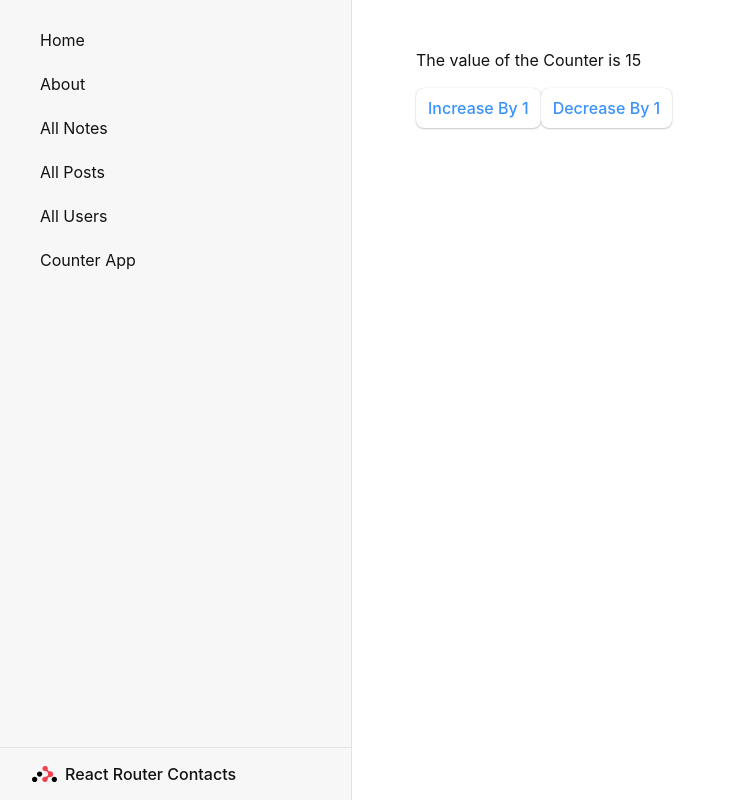
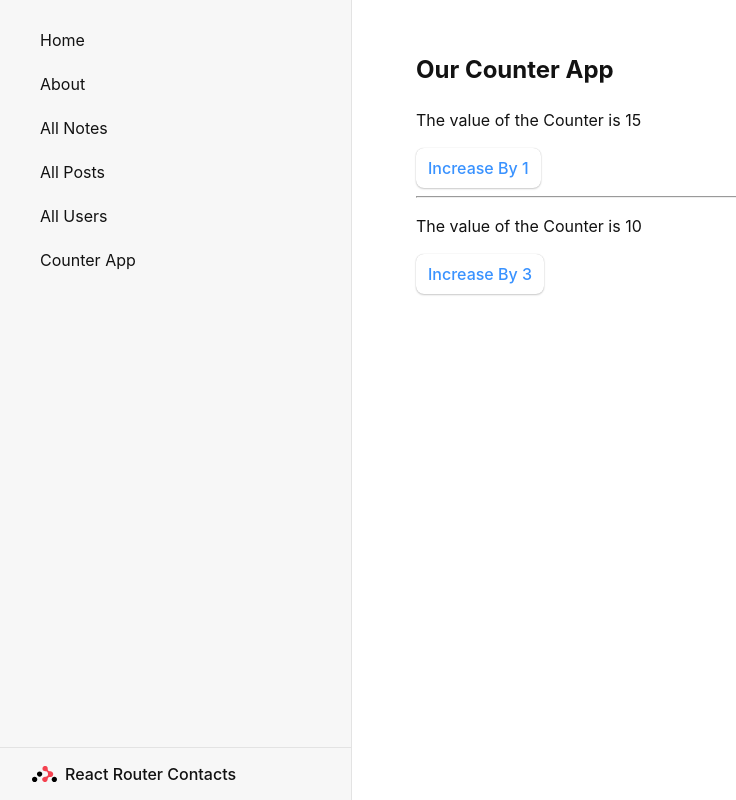
Before and after one commit to asiefmahir/video-lecture-codebase, a React (Create React App) app: page /counter-app in a window 1280 px wide. Shown: the whole page, without its empty margins (0-736 px from the left). Built offline with nearby package versions, Linux system fonts and the light colour scheme.

Commit message:
feat: Learn about the memo function and its use-cases in React

```diff
--- /dev/null
+++ b/src/components/CounterAppTitle.jsx
@@ -0,0 +1,8 @@
+import { memo } from "react";
+
+const CounterAppTitle = memo(({ value }) => {
+	console.log("I am CounterAppTitle");
+	return <p>The value of the Counter is {value}</p>;
+});
+
+export default CounterAppTitle;
--- /dev/null
+++ b/src/components/Title.jsx
@@ -0,0 +1,8 @@
+import { memo } from "react";
+
+const Title = memo(() => {
+	console.log("I am Title");
+	return <h2>Our Counter App</h2>;
+});
+
+export default Title;
--- a/src/pages/CounterApp.jsx
+++ b/src/pages/CounterApp.jsx
@@ -1,12 +1,32 @@
-import { useCounter } from "../hooks/useCounter";
+import { useState } from "react";
+import Title from "../components/Title";
+import CounterAppTitle from "../components/CounterAppTitle";
 
 const CounterApp = () => {
-	const { counter, increaseHandler, decreaseHandler } = useCounter();
+	console.log("I am Counter App");
+	const [counter, setCounter] = useState(15);
+	const [counter2, setCounter2] = useState(10);
+
+	const increaseHandler = () => {
+		setCounter(counter + 1);
+	};
+
+	const increaseHandler2 = () => {
+		setCounter2(counter2 + 3);
+	};
+
 	return (
 		<div>
-			<p>The value of the Counter is {counter}</p>
-			<button onClick={increaseHandler}>Increase By 1</button>
-			<button onClick={decreaseHandler}>Decrease By 1</button>
+			<Title />
+			<div className="counter-app-1">
+				<CounterAppTitle value={counter} />
+				<button onClick={increaseHandler}>Increase By 1</button>
+			</div>
+			<hr />
+			<div className="counter-app-2">
+				<CounterAppTitle value={counter2} />
+				<button onClick={increaseHandler2}>Increase By 3</button>
+			</div>
 		</div>
 	);
 };
```
